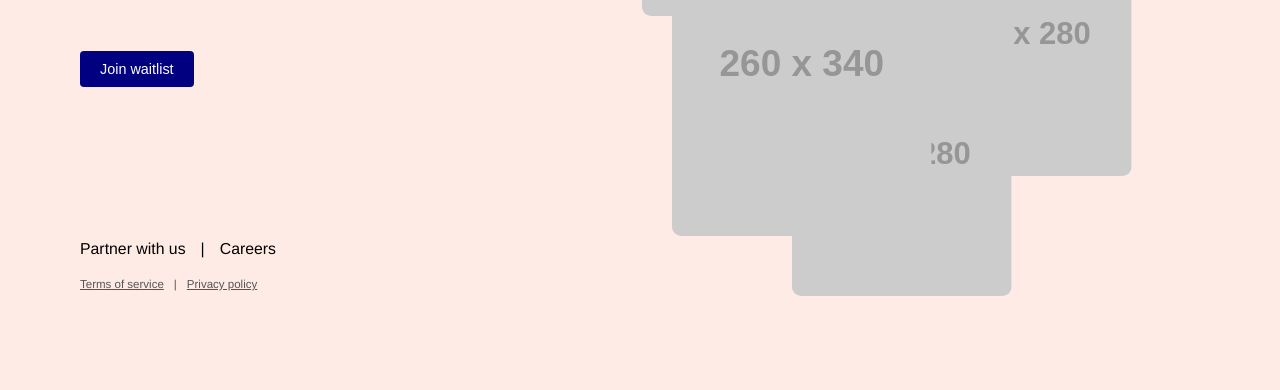
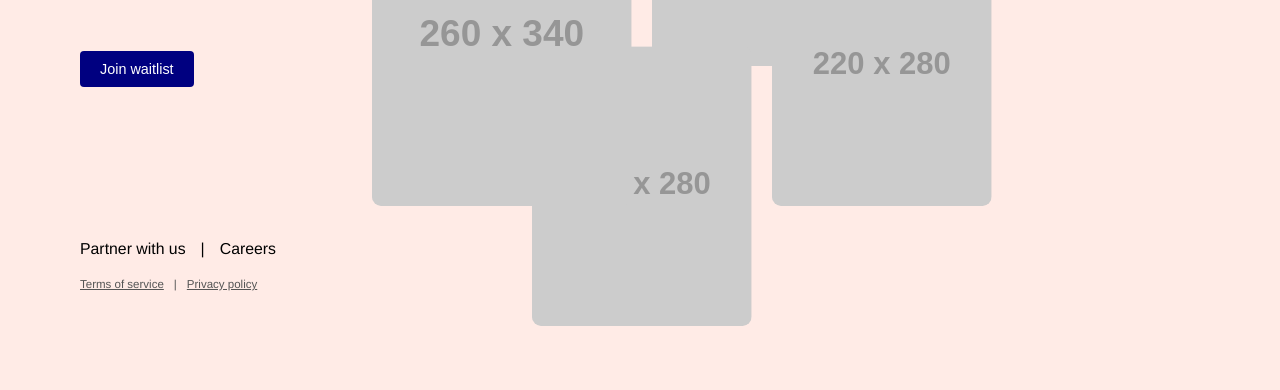
Before and after one commit to chasermcc/chasermcc.github.io, a plain HTML site: page index.html in a window 1280 px wide. Shown: the part 410-800 px from the top of the page. Drawn offline with nearby package versions, Linux system fonts and the light colour scheme; placeholder pictures from the web are drawn by us.

Commit message:
Update index.html

```diff
--- a/index.html
+++ b/index.html
@@ -108,9 +108,9 @@
         .floating-images {
             position: absolute;
             top: 50%;
-            right: 15%; /* Adjusted to be more centered on the right side */
+            right: 15%;
             transform: translateY(-50%);
-            width: 600px;
+            width: 800px; /* Increased width to allow more spreading */
             height: 600px;
             display: flex;
             flex-wrap: wrap;
@@ -183,9 +183,9 @@
         /* Responsive Styles */
         @media screen and (max-width: 1024px) {
             .floating-images {
-                width: 500px;
+                width: 700px;
                 height: 500px;
-                right: 10%; /* Stay on the right side */
+                right: 10%;
             }
             .floating-images img {
                 width: 200px;
@@ -195,7 +195,7 @@
 
         @media screen and (max-width: 768px) {
             .floating-images {
-                width: 400px;
+                width: 600px;
                 height: 400px;
                 top: auto;
                 bottom: 30%;
@@ -387,12 +387,12 @@
 
         function randomizeImagePositions(set) {
             const positions = [
-                { top: '5%', left: '25%' },
-                { top: '15%', left: '40%' },
-                { top: '35%', left: '30%' },
-                { top: '10%', left: '60%' },
-                { top: '55%', left: '50%' },
-                { top: '35%', left: '70%' }
+                { top: '0%', left: '15%' },
+                { top: '10%', left: '45%' },
+                { top: '30%', left: '10%' },
+                { top: '0%', left: '65%' },
+                { top: '40%', left: '60%' },
+                { top: '60%', left: '30%' }
             ];
 
             for (let i = positions.length - 1; i > 0; i--) {
```
